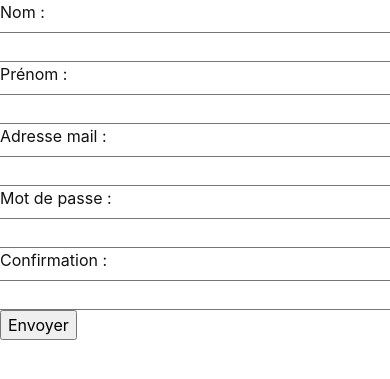
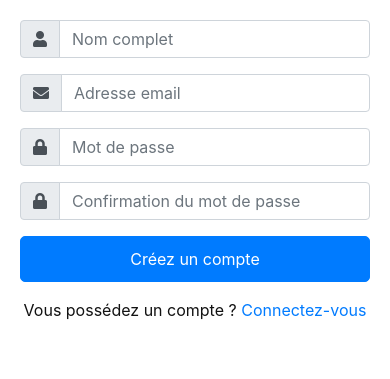
Before and after one commit to ZaxisFr/Buyify, a PHP site: page /controller/inscription.ctrl.php in a window 390 px wide; the page is wider, and only the part inside the window is pictured. Shown: the part 56-435 px from the top of that part. Run offline with PHP 8.4, Linux system fonts and the light colour scheme; some libraries are stand-ins or nearby versions.

Commit message:
feature-amelioration-graphique: refonte complète des interfaces de connexion et inscription

```diff
--- a/public/controller/connexion.ctrl.php
+++ b/public/controller/connexion.ctrl.php
@@ -13,7 +13,7 @@
 }
 
 function verifierConnexion(View $view, array $infos) {
-    $email = $infos['email'] ?? '';
+    $email = $infos['mail'] ?? '';
     $mdp = $infos['mdp'] ?? '';
 
     $db = new DAO();
--- a/public/controller/inscription.ctrl.php
+++ b/public/controller/inscription.ctrl.php
@@ -1,6 +1,13 @@
 <?php
 
 require_once ('../model/DAO.class.php');
+require_once ('../model/Utilisateur.class.php');
+
+session_start();
+if (Utilisateur::isConnecte()) {
+    header('Location: connexion.ctrl.php');
+    exit(0);
+}
 
 function chaineValide(string $chaine) : bool {
     return isset($chaine) && strlen(trim($chaine)) > 0;
@@ -13,7 +20,16 @@
 function verifierInscription(View $view, array $info) {
     $db = new DAO();
 
-    if (!chaineValide($nom = $info['nom'])) {
+    if (!isset($info['nom'])) {
+        ajoutErreur($view, 'Veuillez entrer votre nom complet.');
+        return;
+    }
+
+    $nomComplet = explode(' ', $info['nom']);
+    $nom = $nomComplet[0] ?? '';
+    $prenom = $nomComplet[1] ?? '';
+
+    if (!chaineValide($nom)) {
         ajoutErreur($view, 'Veuillez entrer votre nom.');
         return;
     }
@@ -23,7 +39,7 @@
         return;
     }
 
-    if (!chaineValide($prenom = $info['prenom'])) {
+    if (!chaineValide($prenom)) {
         ajoutErreur($view, 'Veuillez entrer votre prénom.');
         return;
     }
--- a/public/view/inscription.view.php
+++ b/public/view/inscription.view.php
@@ -7,34 +7,40 @@
         <p class="bg-success banner">Votre compte a été créé. <button type="button" class="close" aria-label="close"><span aria-hidden="true">&times;</span></button></p>
     <?php endif; ?>
 
+    <article class="card-body mx-auto">
         <form action="<?= $_SERVER['REQUEST_URI'] ?>" method="post">
-        <?php $classes = 'col-lg-6 col-md-6 col-sm-12 col-xs-12'; ?>
-        <div class="row">
-            <label class="<?= $classes ?>" for="nom">Nom :</label>
-            <input class="<?= $classes ?>" type="text" name="nom" id="nom" required />
+            <div class="form-group input-group">
+                <div class="input-group-prepend">
+                    <span class="input-group-text"> <span class="fa fa-user"></span> </span>
                 </div>
-
-        <div class="row">
-            <label class="<?= $classes ?>" for="prenom">Prénom :</label>
-            <input class="<?= $classes ?>" type="text" name="prenom" id="prenom" required />
+                <label class="d-none" for="nom">Nom complet</label>
+                <input id="nom" name="nom" class="form-control" placeholder="Nom complet" type="text" required>
             </div>
-
-        <div class="row">
-            <label class="<?= $classes ?>" for="mail">Adresse mail :</label>
-            <input class="<?= $classes ?>" type="email" name="mail" id="mail" required />
+            <div class="form-group input-group">
+                <div class="input-group-prepend">
+                    <span class="input-group-text"> <span class="fa fa-envelope"></span> </span>
                 </div>
-
-        <div class="row">
-            <label class="<?= $classes ?>" for="mdp">Mot de passe :</label>
-            <input class="<?= $classes ?>" type="password" name="mdp" id="mdp" required />
+                <label class="d-none" for="mail">Adresse email</label>
+                <input id="mail" name="mail" class="form-control" placeholder="Adresse email" type="email" required>
             </div>
-
-        <div class="row">
-            <label class="<?= $classes ?>" for="confirmation">Confirmation :</label>
-            <input class="<?= $classes ?>" type="password" name="confirmation" id="confirmation" required />
+            <div class="form-group input-group">
+                <div class="input-group-prepend">
+                    <span class="input-group-text"> <span class="fa fa-lock"></span> </span>
                 </div>
-
-        <input type="submit" value="Envoyer" name="inscription" />
+                <label class="d-none" for="mdp">Mot de passe</label>
+                <input id="mdp" name="mdp" class="form-control" placeholder="Mot de passe" type="password" required>
+            </div>
+            <div class="form-group input-group">
+                <div class="input-group-prepend">
+                    <span class="input-group-text"> <span class="fa fa-lock"></span> </span>
+                </div>
+                <label class="d-none" for="confirmation">Confirmation du mot de passe</label>
+                <input id="confirmation" name="confirmation" class="form-control" placeholder="Confirmation du mot de passe" type="password" required>
+            </div>
+            <div class="form-group">
+                <button name="inscription" type="submit" class="btn btn-primary btn-block"> Créez un compte  </button>
+            </div>
+            <p class="text-center">Vous possédez un compte ? <a href="connexion.ctrl.php">Connectez-vous</a> </p>
         </form>
-
+    </article>
 </div>
--- a/public/view/layout.view.php
+++ b/public/view/layout.view.php
@@ -5,6 +5,7 @@
     <title><?= $_title ?></title>
     <link rel="stylesheet" href="https://stackpath.bootstrapcdn.com/bootstrap/4.3.1/css/bootstrap.min.css" integrity="sha384-ggOyR0iXCbMQv3Xipma34MD+dH/1fQ784/j6cY/iJTQUOhcWr7x9JvoRxT2MZw1T" crossorigin="anonymous" />
     <link rel="stylesheet" href="../view/res/app.css" />
+    <link rel="stylesheet" href="https://use.fontawesome.com/releases/v5.0.8/css/all.css">
 
     <meta name="viewport" content="width=device-width, initial-scale=1" />
 
--- a/public/view/res/app.css
+++ b/public/view/res/app.css
@@ -16,6 +16,7 @@
 .banner {
   padding: 1em;
   margin-top: 0;
+  margin-bottom: 0;
 }
 
 .btn-primary {
@@ -28,4 +29,8 @@
   border-radius: 5px;
 }
 
+#inscription-body article.card-body, #connexion-body article.card-body {
+  max-width: 400px;
+}
+
 /*# sourceMappingURL=app.css.map */
--- a/src/sass/_common.scss
+++ b/src/sass/_common.scss
@@ -24,6 +24,7 @@
 .banner {
     padding: 1em;
     margin-top: 0;
+    margin-bottom: 0;
 }
 
 $btnPadding: 10px;
--- a/src/sass/app.scss
+++ b/src/sass/app.scss
@@ -1 +1,3 @@
 @use 'common';
+
+@import 'form';
--- /dev/null
+++ b/src/sass/form.scss
@@ -0,0 +1,5 @@
+#inscription-body, #connexion-body {
+    article.card-body {
+        max-width: 400px;
+    }
+}
```
Also changed, not shown: public/view/connexion.view.php (+22 -14 lines). Lines whose indentation alone changed are shown as unchanged.
